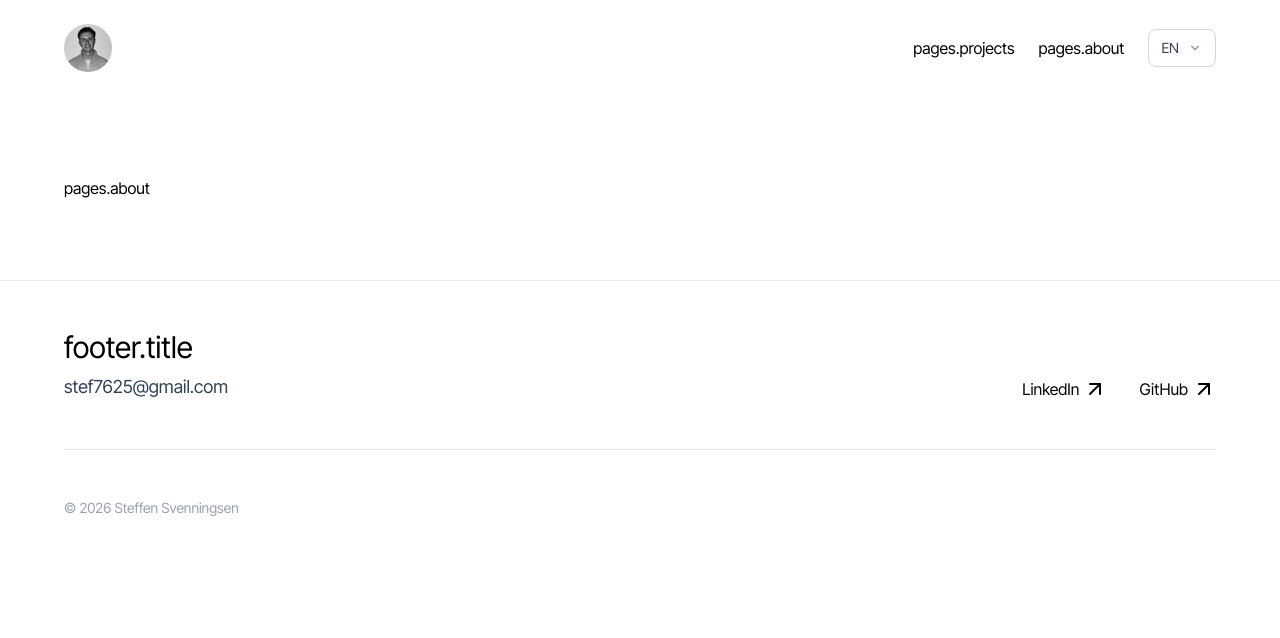
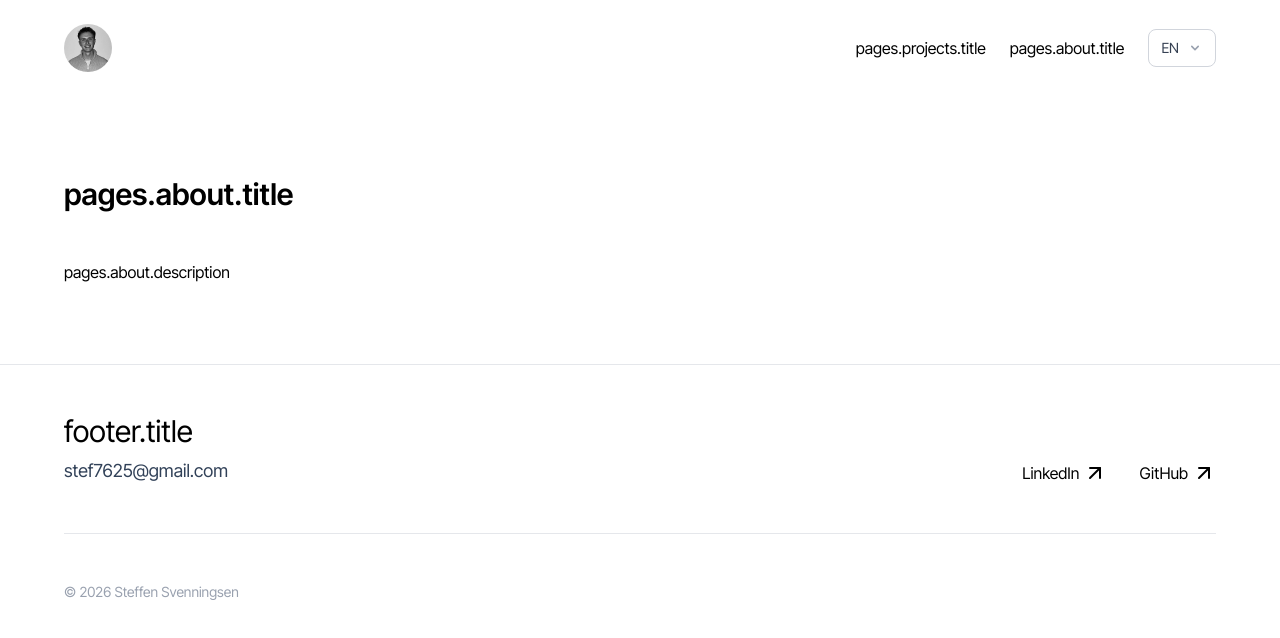
Before and after one commit to Steffen-Svenningsen/steffen-svenningsen-2026, a Vue app: page /about in a window 1280 px wide. Shown: the top 638 px of the page. Built offline with nearby package versions, Linux system fonts and the light colour scheme.

Commit message:
feature: refactor translation structure and start sub page content

```diff
--- a/src/components/Header.vue
+++ b/src/components/Header.vue
@@ -27,11 +27,11 @@ import LocaleSwitcher from './LocaleSwitcher.vue';
 
 const navItems = [
     {
-        name: 'pages.projects',
+        name: 'pages.projects.title',
         path: '/projects'
     },
     {
-        name: 'pages.about',
+        name: 'pages.about.title',
         path: '/about'
     },
 ]
--- a/src/locales/da.json
+++ b/src/locales/da.json
@@ -3,8 +3,13 @@
     "introduction": "Jeg skaber intuitive weboplevelser og digitale løsninger, hvor brugervenlighed, performance og effektive workflows går hånd i hånd. Resultatet er skalerbare og brugervenlige produkter, der er bygget med forretningen i fokus.",
 
     "pages": {
-        "projects": "Projekter",
-        "about": "Om mig"
+        "projects": {
+            "title": "Projekter"
+        },
+        "about": {
+            "title": "Om mig",
+            "description": "Mit navn er Steffen Svenningsen. Jeg er webudvikler ..."
+        }
     },
 
     "footer": {
--- a/src/locales/en.json
+++ b/src/locales/en.json
@@ -4,8 +4,13 @@
 
 
     "pages": {
-        "projects": "Projects",
-        "about": "About"
+        "projects": {
+            "title": "Projects"
+        },
+        "about": {
+            "title": "About",
+            "description": "My name is Steffen Svenningsen. I am a web developer..."
+        }
     },
 
     "footer": {
--- a/src/views/AboutView.vue
+++ b/src/views/AboutView.vue
@@ -6,7 +6,8 @@ import ContentLayout from '@/layouts/ContentLayout.vue';
 <template>
     <ContentLayout>
         <section>
-            <h1>{{ $t('pages.about') }}</h1>
+            <h1 class="text-3xl font-semibold mb-12">{{ $t('pages.about.title') }}</h1>
+            <p>{{ $t('pages.about.description') }}</p>
         </section>
     </ContentLayout>
 </template>
--- a/src/views/ProjectsView.vue
+++ b/src/views/ProjectsView.vue
@@ -6,7 +6,7 @@ import ContentLayout from '@/layouts/ContentLayout.vue';
 <template>
     <ContentLayout>
         <section>
-            <h1>{{ $t('pages.projects') }}</h1>
+            <h1 class="text-3xl font-semibold mb-12">{{ $t('pages.projects.title') }}</h1>
         </section>
     </ContentLayout>
 </template>
```
